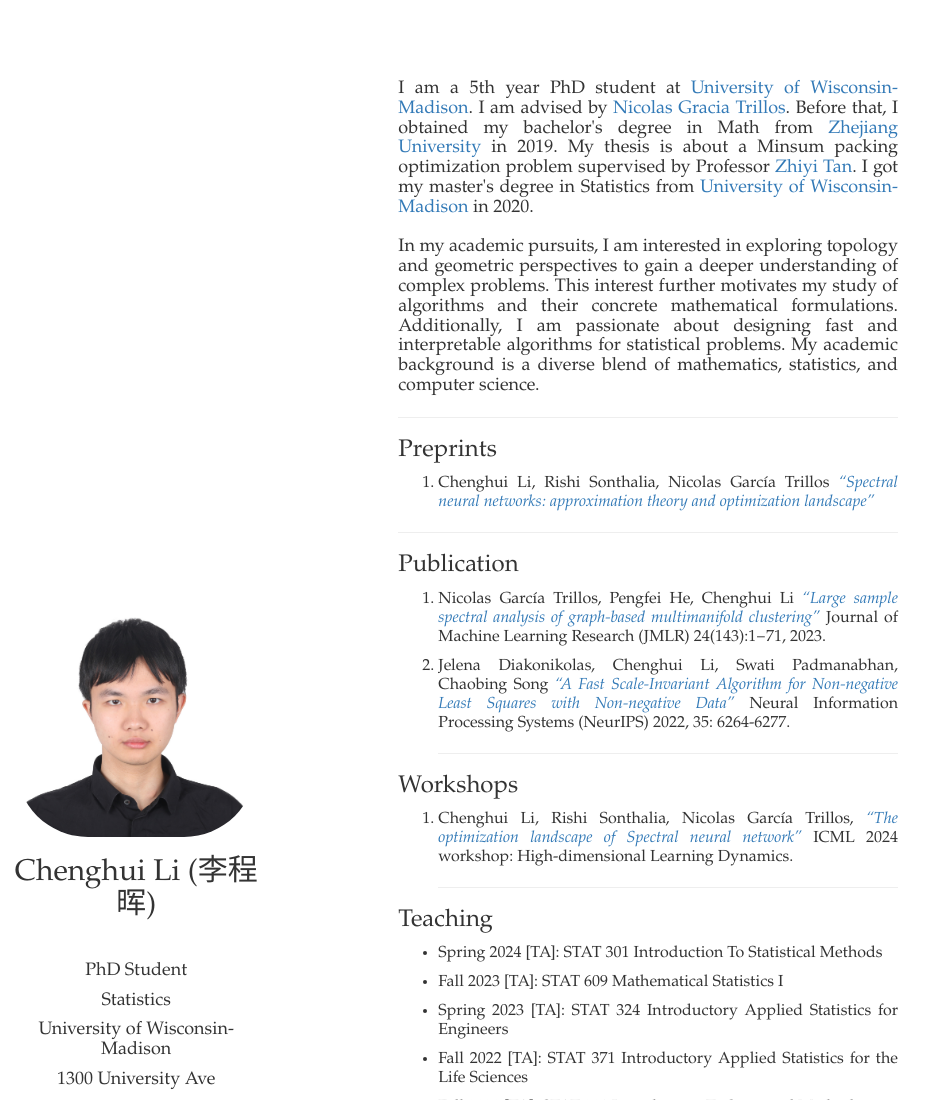
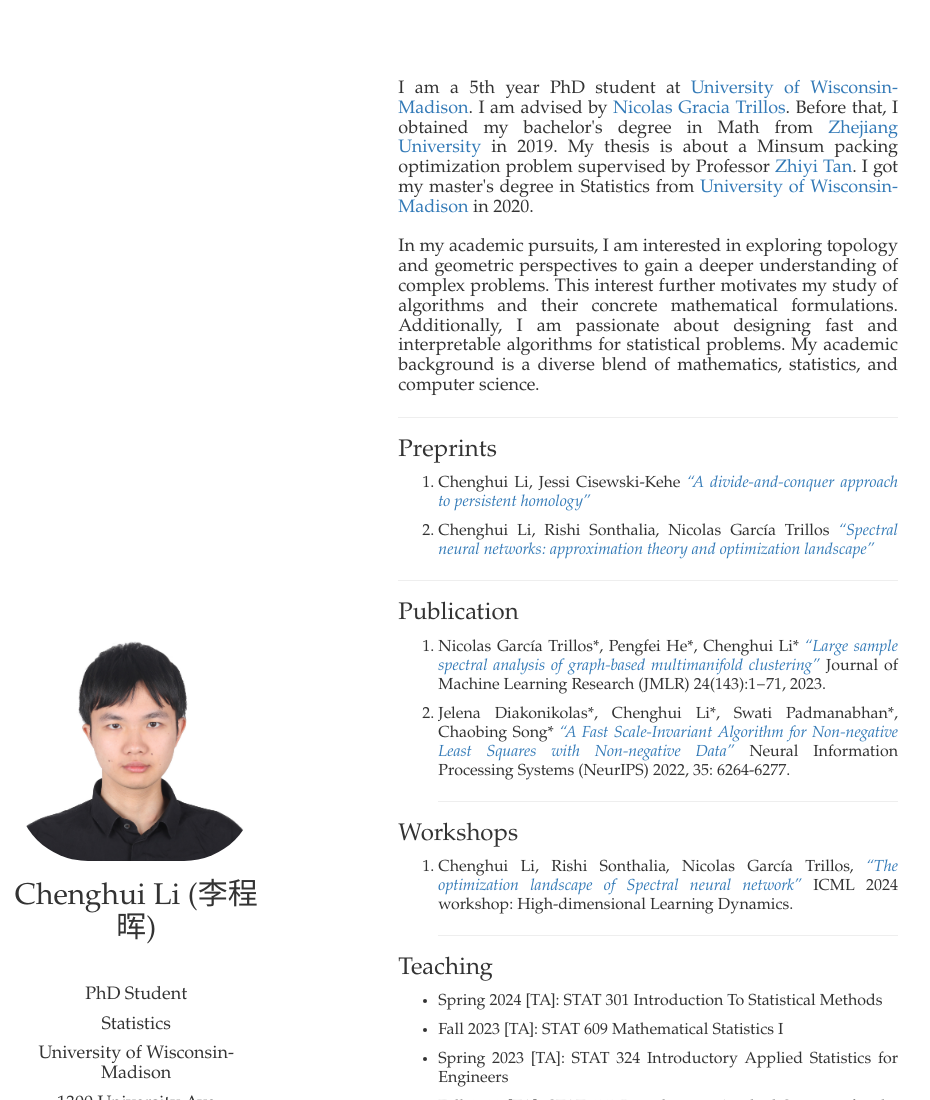
Before and after one commit to chl781/chl781.github.io, a plain HTML site: page index.html in a window 1280 px wide. Shown: the top 1100 px of the page, without its empty margins (184-1114 px from the left). Drawn offline with nearby package versions, Linux system fonts and the light colour scheme.

Commit message:
Update index.html

```diff
--- a/index.html
+++ b/index.html
@@ -82,11 +82,15 @@ The other line of my research lies in an intersection among optimization, advers
 		<h3>Preprints</h3>
 
 		<ol>
+		  <li><p>Chenghui Li, Jessi Cisewski-Kehe <a href="https://arxiv.org/pdf/2410.01839">
+<i> “A divide-and-conquer approach to persistent homology”</i> </a></p>
+
     <li><p>Chenghui Li, Rishi Sonthalia, Nicolas García Trillos <a href="https://arxiv.org/pdf/2310.00729.pdf">
 <i> “Spectral neural networks: approximation theory
 and optimization landscape”</i> </a></p>
 
 		</ol>
+
 
 
     <hr/>
@@ -95,11 +99,11 @@ and optimization landscape”</i> </a></p>
 
 		<ol>
 
-		  <li><p>Nicolas García Trillos, Pengfei He, Chenghui Li <a href="http://jmlr.org/papers/v24/21-1254.html">
+		  <li><p>Nicolas García Trillos*, Pengfei He*, Chenghui Li* <a href="http://jmlr.org/papers/v24/21-1254.html">
 <i> “Large sample spectral analysis of graph-based multimanifold
 clustering”</i> </a> Journal of Machine Learning Research (JMLR) 24(143):1−71, 2023.</p>
 
-		<li><p> Jelena Diakonikolas, Chenghui Li, Swati Padmanabhan, Chaobing Song <a href="https://openreview.net/pdf?id=8xccCiF9JQ6">
+		<li><p> Jelena Diakonikolas*, Chenghui Li*, Swati Padmanabhan*, Chaobing Song* <a href="https://openreview.net/pdf?id=8xccCiF9JQ6">
 <i> “A Fast Scale-Invariant Algorithm
 for Non-negative Least Squares with Non-negative Data” </i> </a> Neural Information Processing Systems (NeurIPS)
 2022, 35: 6264-6277.
```
